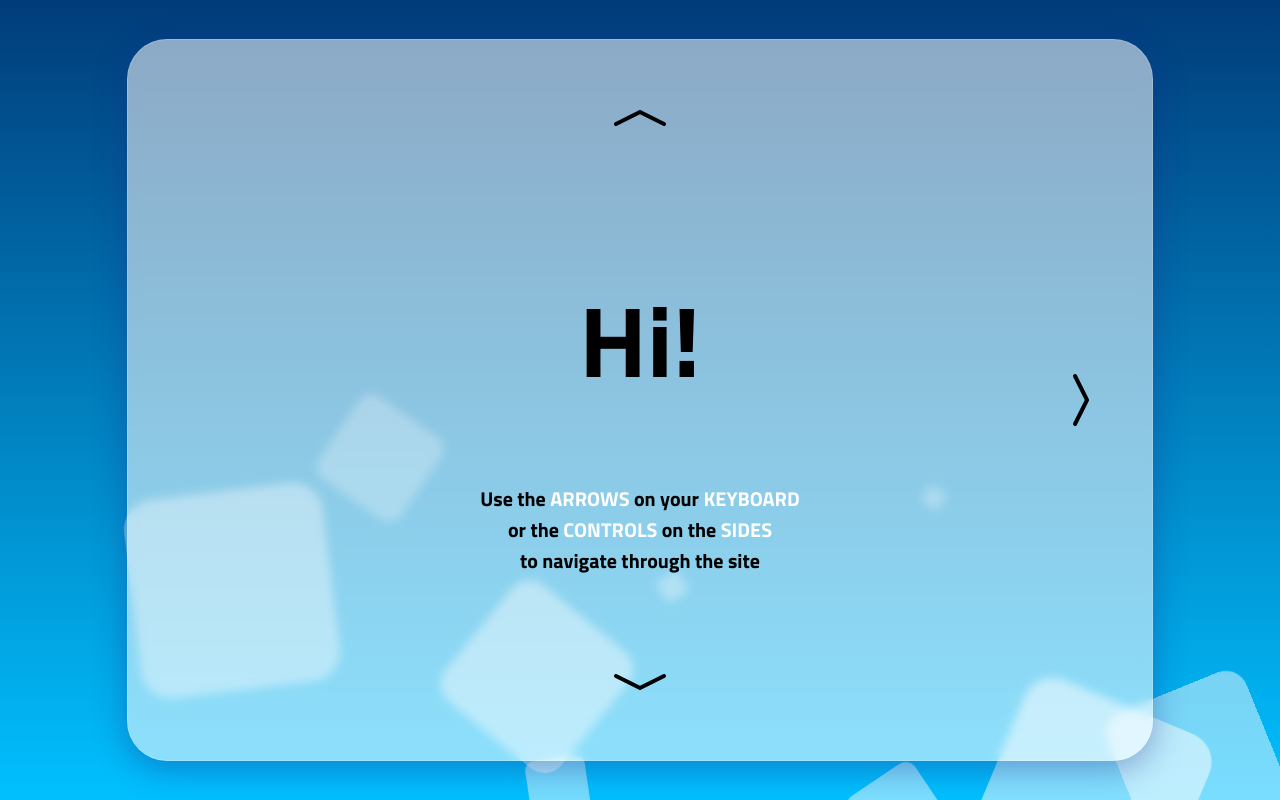
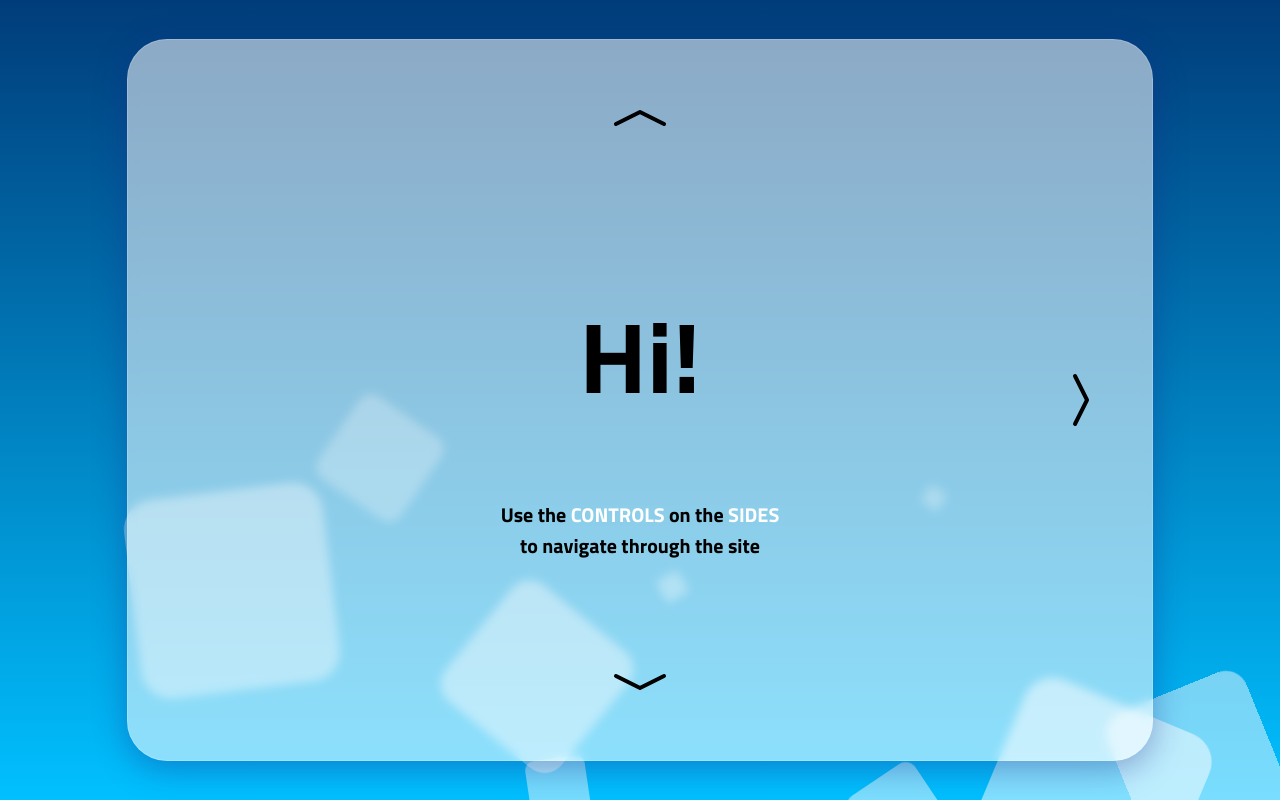
Before and after one commit to dominik-sek/portfolio_old, a React (Create React App) app: page / in a window 1280 px wide. Built offline with nearby package versions, Linux system fonts and the light colour scheme.

Commit message:
fixed some issues with events not being removed - honestly i did nothing it just fixed itself somehow

```diff
--- a/src/Components/ProjectCard.js
+++ b/src/Components/ProjectCard.js
@@ -9,7 +9,7 @@ export default function ProjectCard(params) {
             <Description>{params.project.desc}</Description>
             <Links>
                 <a href={params.project.github} target="_blank" rel="noreferrer"> <StyledAiOutlineGithub /> </a>
-                {params.project.live === '' ? <NoLinkSpan><StyledAiOutlineLink allowed={false} /></NoLinkSpan> : <a href={params.project.live} target="_blank" rel="noreferrer"> <StyledAiOutlineLink allowed={true}/> </a>}
+                {params.project.live === '' ? <NoLinkSpan><StyledAiOutlineLink showlink={"false"} /></NoLinkSpan> : <a href={params.project.live} target="_blank" rel="noreferrer"> <StyledAiOutlineLink showlink={"true"}/> </a>}
             </Links>
         </Body>
 
@@ -25,7 +25,7 @@ const StyledAiOutlineGithub = styled(AiOutlineGithub)`
 `;
 const StyledAiOutlineLink = styled(AiOutlineLink)`
     &:hover {
-        color:${props => props.allowed ? '#0077b5' : '#ccc'};
+        color:${props => props.showlink==="true" ? '#0077b5' : '#ccc'};
     }
 `;
 
--- a/src/Screens/Contact.js
+++ b/src/Screens/Contact.js
@@ -17,6 +17,7 @@ const contact = ({setIsFormFocused}) => {
         </StyledForm>
     )
 }
+
 
 export default function Contact(params) {
     const [showMessage, setShowMessage] = useState(false);
@@ -41,9 +42,9 @@ export default function Contact(params) {
 
     useEffect(()=>{
         window.addEventListener('keydown', handleKeyDown);
-
         return () => {
             window.removeEventListener('keydown', handleKeyDown);
+
         }
     })
 
@@ -53,6 +54,7 @@ export default function Contact(params) {
                 setShowMessage(false);
             }, 1000);
         }
+
     }, [showMessage]);
 
 
--- a/src/Screens/Home.js
+++ b/src/Screens/Home.js
@@ -16,17 +16,18 @@ const home = (width)=>{
             <h4>Use the <AttentionSpan>CONTROLS</AttentionSpan> on the <AttentionSpan>SIDES </AttentionSpan> {<br />}to navigate through the site </h4>
             }
 
-
-
-
-
         </div>
     )
 }
 export default function Home(params) {
-    const [width, setWidth] = useState(window.innerWidth);
+    const [width, setWidth] = useState(0);
+
+    //doesnt remove the listener for some reason
     useEffect(() => {
         window.addEventListener('resize', () => setWidth(window.innerWidth));
+        return () => {
+            window.removeEventListener('resize', () => setWidth(window.innerWidth));
+        }
     }, []);
 
 
```
